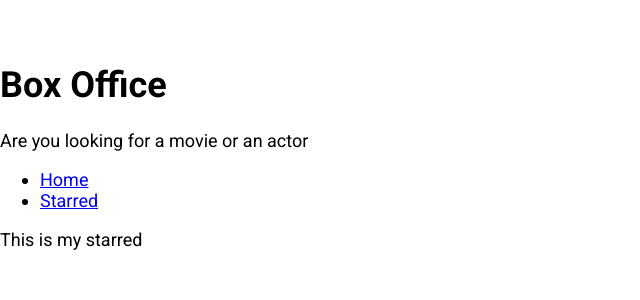
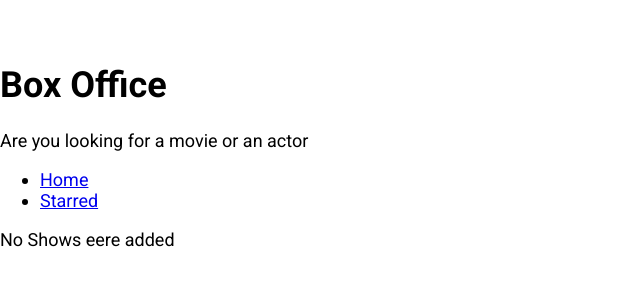
Before and after one commit to musama-mponda/my-box-office, a React (Create React App) app: page /starred in a window 1280 px wide. Shown: the top 300 px of the page, without its empty margins (0-640 px from the left). Built offline with nearby package versions, Linux system fonts and the light colour scheme.

Commit message:
finished starred page

```diff
--- a/src/pages/Starred.js
+++ b/src/pages/Starred.js
@@ -1,8 +1,45 @@
-import React from 'react';
+import React, { useEffect, useState } from 'react';
 import MainPageLayout from '../components/MainPageLayout';
+import ShowGrid from '../components/show/ShowGrid';
+import { apiGEt } from '../misc/config';
+import { useShows } from '../misc/custom-hooks';
 
 const Starred = () => {
-  return <MainPageLayout>This is my starred</MainPageLayout>;
+  // displaying starred or favourite shows
+  const [starred] = useShows();
+
+  const [shows, setShows] = useState(null);
+  const [isloading, setIsloading] = useState(true);
+  const [error, setError] = useState(null);
+
+  // to fetch data when the components mount we will use useEffect
+  useEffect(() => {
+    if (starred && starred.length > 0) {
+      const promises = starred.map(showId => apiGEt(`/shows/${showId}`));
+
+      Promise.all(promises)
+        .then(apiData => apiData.map(show => ({ show })))
+        .then(results => {
+          setShows(results);
+          setIsloading(false);
+        })
+        .catch(err => {
+          setError(err.message);
+          setIsloading(false);
+        });
+    } else {
+      setIsloading(false);
+    }
+  }, [starred]);
+
+  return (
+    <MainPageLayout>
+      {isloading && <div>Shows are still loading</div>}
+      {error && <div>Error Occured:{error}</div>}
+      {!isloading && !shows && <div>No Shows eere added</div>}
+      {!isloading && !error && shows && <ShowGrid data={shows} />}
+    </MainPageLayout>
+  );
 };
 
 export default Starred;
```
